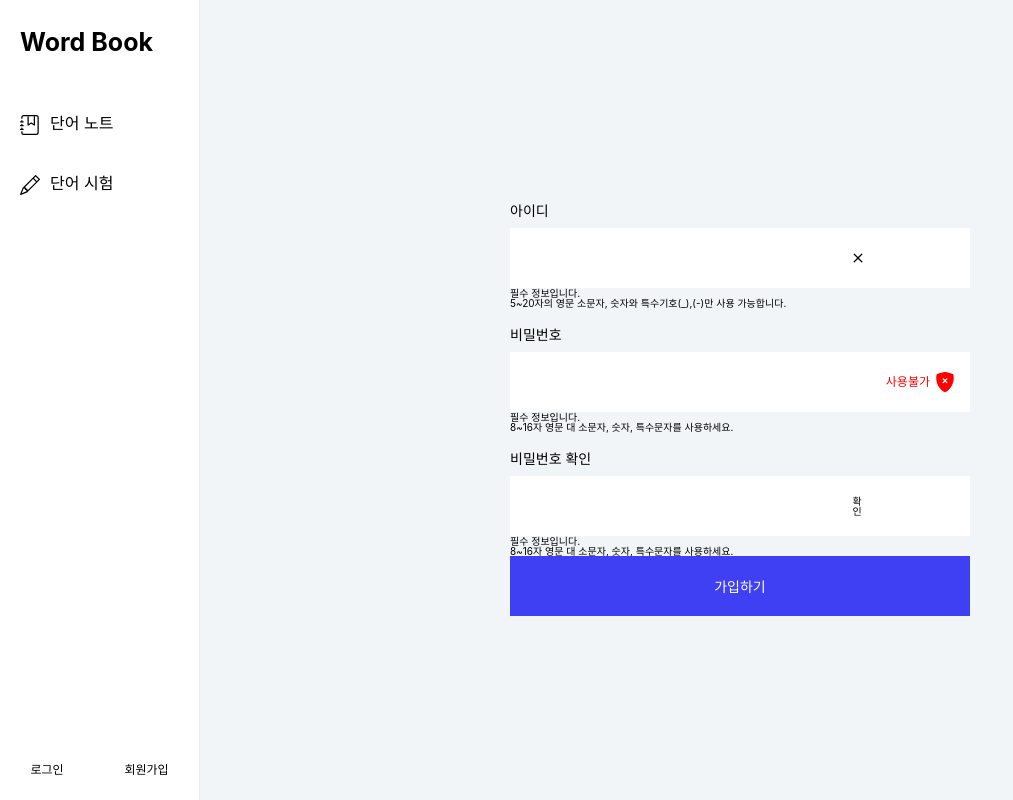
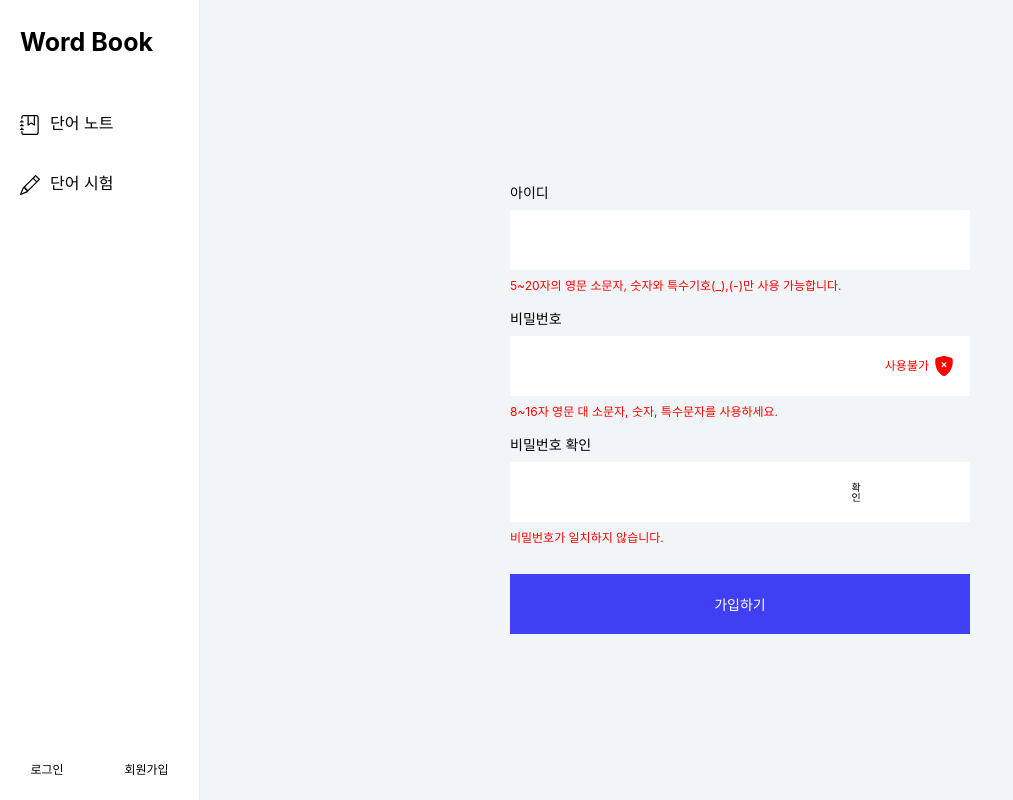
Before and after one commit to Shape2ee/Word-book, a React (Vite) app: page /join in a window 1280 px wide. Shown: the whole page, without its empty margins (0-1013 px from the left). Built offline with nearby package versions, Linux system fonts and the light colour scheme; a web font is replaced by a local one.

Commit message:
Markup: Add inputs focus & blur event

```diff
--- a/src/components/Button/button.module.scss
+++ b/src/components/Button/button.module.scss
@@ -41,6 +41,9 @@
       margin: 0;
     }
   }
+  &.marginTop {
+    margin-top: 3rem;
+  }
 }
 
 @media screen and (max-width: 768px) {
--- a/src/components/Title/title.module.scss
+++ b/src/components/Title/title.module.scss
@@ -1,3 +1,4 @@
+@charset 'utf-8';
 .title {
   font-size: 3rem;
   font-weight: 700;
--- a/src/pages/Join/index.tsx
+++ b/src/pages/Join/index.tsx
@@ -1,24 +1,39 @@
-import React, { useState } from 'react'
+import React, { useRef, useState } from 'react'
 import $ from './join.module.scss'
 import Wrapper from '@components/Wrapper'
 import Button from '@components/Button'
 import Icon from '@components/Icon'
+import classNames from 'classnames/bind'
+
+const cx = classNames.bind($)
 
 interface JoinInputs {
   joinId: string,
   joinPw1: string,
   joinPw2: string
 }
+interface JoinInputsFocus {
+  joinIdFocus: boolean,
+  joinPw1Focus: boolean,
+  joinPw2Focus: boolean
+}
 
 const Join = () => {
-
+  const joinIdRef = useRef<HTMLInputElement>(null)
+  const joinPw1Ref = useRef<HTMLInputElement>(null)
+  const joinPw2Ref = useRef<HTMLInputElement>(null)
   const [joinInputs, setJoinInputs] = useState<JoinInputs>({
     joinId: '',
     joinPw1: '',
     joinPw2: ''
   })
-
+  const [isInputsFocus, setInputsFocus] = useState<JoinInputsFocus>({
+    joinIdFocus: false,
+    joinPw1Focus: false,
+    joinPw2Focus: false
+  })
   const { joinId, joinPw1, joinPw2 } = joinInputs
+  const { joinIdFocus, joinPw1Focus, joinPw2Focus } = isInputsFocus
 
   const handleJoinInputChange = (e: React.ChangeEvent<HTMLInputElement>) => {
     console.log(e.target.name)
@@ -35,6 +50,46 @@ const Join = () => {
     console.log(joinInputs)
   }
 
+
+  const inputFocusCheck = (input:string, input1: string, input2: string) => {
+    if (input === input1) {
+      joinIdRef.current?.focus()
+    } else if (input === input2) {
+      joinPw1Ref.current?.focus()
+    } else {
+      joinPw2Ref.current?.focus()
+    }
+  }
+
+  const handleJoinInputsReset = (input: string) => {
+    setJoinInputs((prev) => {
+      return {
+        ...prev,
+        [input]: '',
+      }
+    })
+    inputFocusCheck(input, 'joinId', 'joinPw1')
+  }
+
+  const handleInputFocus = (input: string) => {
+    setInputsFocus((prev) => {
+      return {
+        ...prev,
+        [input]: true
+      }
+    })
+    inputFocusCheck(input, 'joinIdFocus', 'joinPw1Focus')
+  }
+
+  const handleInputBlur = (input: string) => {
+    setInputsFocus((prev) => {
+      return {
+        ...prev,
+        [input]: false
+      }
+    })
+  }
+
   return (
     <Wrapper>
       <div className={$.join_container}>
@@ -43,44 +98,68 @@ const Join = () => {
             <h3 className={$.join_title}>
               <label htmlFor='joinId'>아이디</label>
             </h3>
-            <span className={$.input_box}>
+            <span className={cx('input_box', joinIdFocus ? 'focus' : '')}
+              onClick={() => handleInputFocus('joinIdFocus')}
+              onBlur={() => handleInputBlur('joinIdFocus')}>
               <input type='text' name='joinId' id='joinId'
+                ref={joinIdRef}
                 value={joinId} onChange={handleJoinInputChange}/>
-                <Button>
-                  <Icon kinds='cancell'/>
-                </Button>
+                {
+                  joinId && (
+                    <Button onClick={() => handleJoinInputsReset('joinId')} IconMargin0>
+                      <Icon kinds='cancell'/>
+                    </Button>
+                  )
+                }
             </span>
-            <span>필수 정보입니다.</span>
-            <span>5~20자의 영문 소문자, 숫자와 특수기호(_),(-)만 사용 가능합니다.</span>
+            <span className={$.error_title}>5~20자의 영문 소문자, 숫자와 특수기호(_),(-)만 사용 가능합니다.</span>
           </div>
           <div className={$.input_row}>
             <h3 className={$.join_title}>
               <label htmlFor='joinPw1'>비밀번호</label>
             </h3>
-            <span className={$.input_box}>
+            <span className={cx('input_box', joinPw1Focus ? 'focus' : '')}
+              onClick={() => handleInputFocus('joinPw1Focus')}
+              onBlur={() => handleInputBlur('joinPw1Focus')}>
               <input type='text' name='joinPw1' id='joinPw1'
+                ref={joinPw1Ref}
                 value={joinPw1} onChange={handleJoinInputChange}/>
+              {
+                joinPw1 && (
+                  <Button onClick={() => handleJoinInputsReset('joinPw1')} IconMargin0>
+                    <Icon kinds='cancell'/>
+                  </Button>
+                )
+              }
               <span className={$.confirm_box}>
                 <span>사용불가</span>
                 <Icon kinds='shieldFillX'/>
               </span>
             </span>
-            <span>필수 정보입니다.</span>
-            <span>8~16자 영문 대 소문자, 숫자, 특수문자를 사용하세요.</span>
+            <span className={$.error_title}>8~16자 영문 대 소문자, 숫자, 특수문자를 사용하세요.</span>
           </div>
           <div className={$.input_row}>
             <h3 className={$.join_title}>
               <label htmlFor='joinPw2'>비밀번호 확인</label>
             </h3>
-            <span className={$.input_box}>
+            <span className={cx('input_box', joinPw2Focus ? 'focus' : '')}
+              onClick={() => handleInputFocus('joinPw2Focus')}
+              onBlur={() => handleInputBlur('joinPw2Focus')}>
               <input type='text' name='joinPw2' id='joinPw2'
+                ref={joinPw2Ref}
                 value={joinPw2} onChange={handleJoinInputChange}/>
+              {
+                joinPw2 && (
+                  <Button onClick={() => handleJoinInputsReset('joinPw2')} IconMargin0>
+                    <Icon kinds='cancell'/>
+                  </Button>
+                )
+              }
               <span>확인</span>
             </span>
-            <span>필수 정보입니다.</span>
-            <span>8~16자 영문 대 소문자, 숫자, 특수문자를 사용하세요.</span>
+            <span className={$.error_title}>비밀번호가 일치하지 않습니다.</span>
           </div>
-          <Button text='가입하기' width fillMain height6 />
+          <Button text='가입하기' width fillMain height6 marginTop />
         </form>
       </div>
     </Wrapper>
--- a/src/pages/Join/join.module.scss
+++ b/src/pages/Join/join.module.scss
@@ -20,6 +20,12 @@
       margin: 2rem 0 1rem;
       font-size: 1.4rem;
     }
+
+    .error_title {
+      margin-top: 1rem;
+      font-size: 1.2rem;
+      color: #ff0000;
+    }
   }
 
   .input_box {
@@ -30,10 +36,17 @@
     width: 100%;
     height: 6rem;
     background-color: var(--color-white);
+    border: 1px solid transparent;
+    cursor: pointer;
 
     input {
       width: 100%;
       font-size: 1.4rem;
+      cursor: pointer;
+    }
+
+    &.focus {
+      border-color: var(--color-main);
     }
   }
 
```
Also changed, not shown: src/components/Button/index.tsx (+6 -3 lines).
